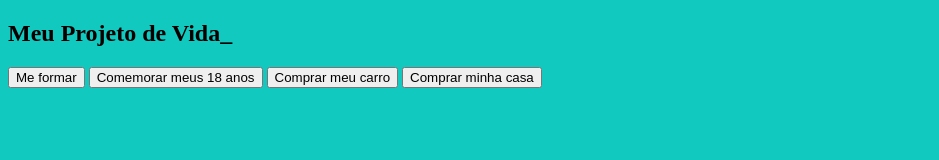
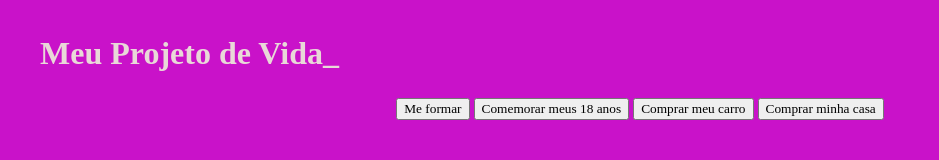
Before and after one commit to manuzitalima15/PensamentoComputacional., a plain HTML site: page index.html in a window 1280 px wide. Shown: the whole page, without its empty margins (0-939 px from the left). Drawn offline with Linux system fonts and the light colour scheme.

Commit message:
Add files via upload

```diff
--- a/style.css
+++ b/style.css
@@ -1,9 +1,9 @@
 @import url('https://fonts.googleapis.com/css2?family=Chakra+Petch:wght@400;700&display=swap');
 
 :root {
-    --cor-de-fundo: #12c9c0;
-    --verde: #27b6af;
-    --branco: #000000;
+    --cor-de-fundo: #c912c9;
+    --verde: #d110d8;
+    --branco: #e9d8d8;
     --botao-ativo: #3A375E;
     --botao-inativo: rgba(58, 55, 94, 0.5);
     --texto-fundo: rgba(38, 21, 218, 0.3);
@@ -14,3 +14,23 @@ body {
     color: var(--branco);
     font-family: 'Times New Roman', Times, serif;
 }
+
+.conteudo-principal {
+    display: flex;
+    flex-direction: column;
+    justify-content: center;
+    align-items: center;
+    max-width: 1200px;
+    width: 100%;
+    margin: auto;
+}
+
+.titulo-principal{
+    text-align: left;
+    width: 100%;
+font-size: 32px;
+}
+
+.botao{
+    font-family: 'Times New Roman', Times, serif;
+}
```
